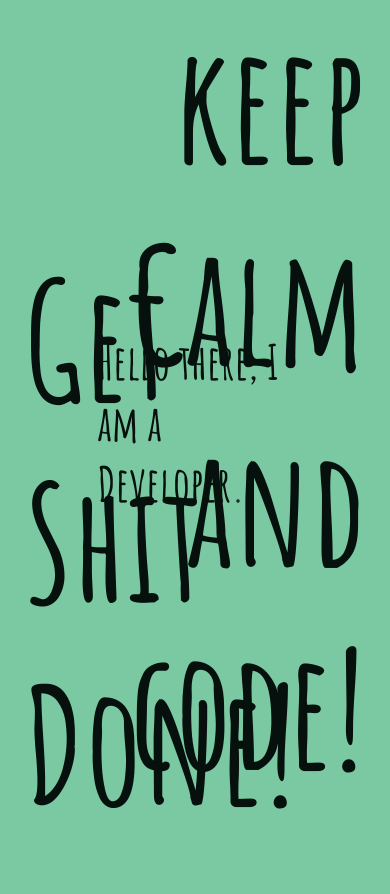
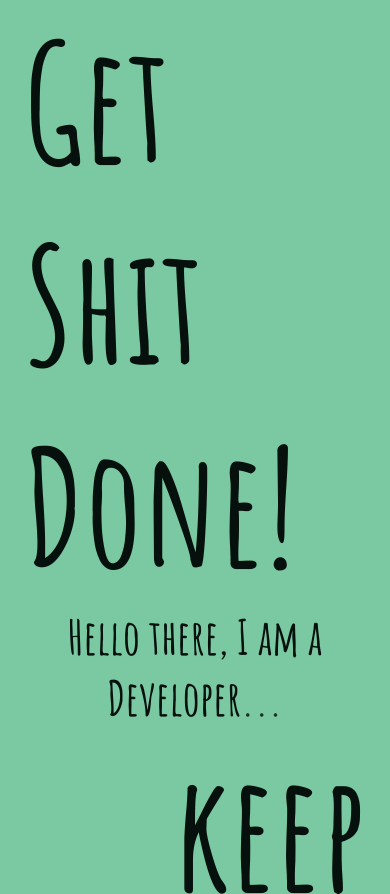
Before and after one commit to priyanshu4705/webWall, a plain HTML site: page index.html in a window 390 px wide. Shown: the top 894 px of the page. Before the commit the page ends 844 px from the top, so only its background shows below. Drawn offline with nearby package versions, Linux system fonts and the light colour scheme.

Commit message:
responsive

```diff
--- a/index.html
+++ b/index.html
@@ -43,6 +43,22 @@
         transform: translate(-50%, -50%);
         font-size: 3rem;
       }
+
+      @media screen and (max-width: 770px){
+        .container{
+          display: flex;
+          flex-direction: column;
+        }
+
+        .msg1, .msg2, .center{
+          position: static;
+        }
+
+        .center{
+          text-align: center;
+          transform: none;
+        }
+      }
     </style>
     <title>wallpaper</title>
   </head>
```
